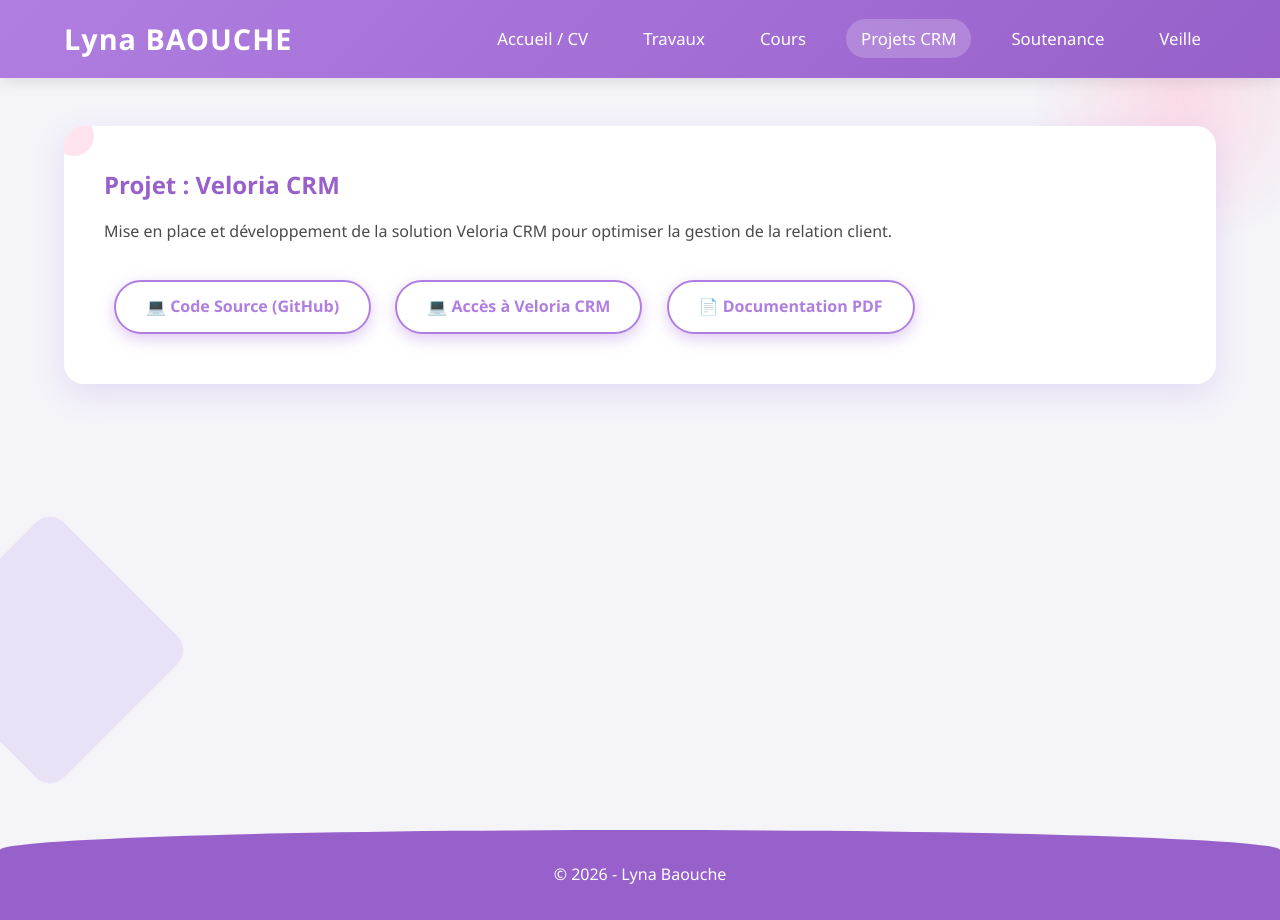
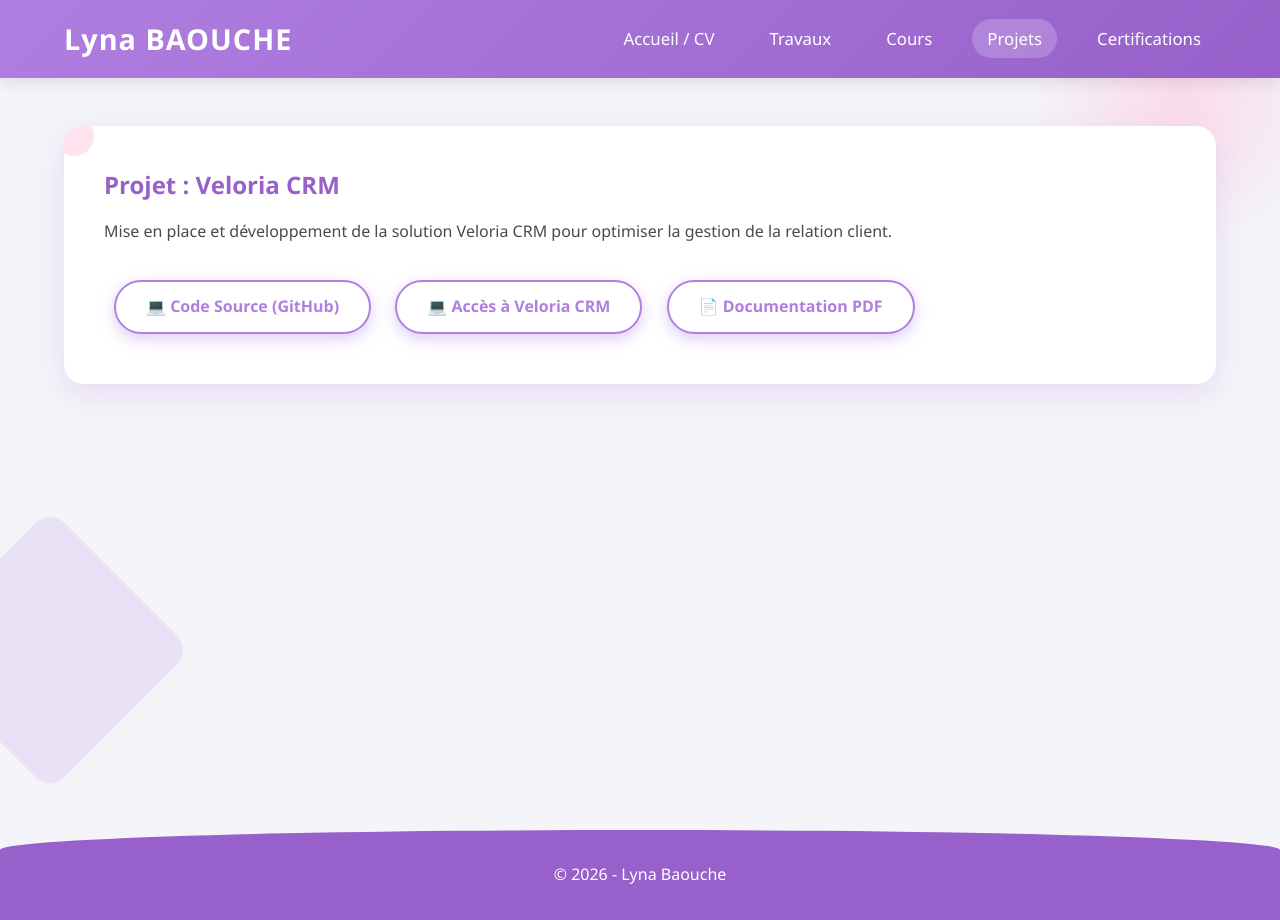
Before and after one commit to LynaBaouche/Portfolio, a plain HTML site: page projets.html in a window 1280 px wide. Drawn offline with Linux system fonts and the light colour scheme.

Commit message:
Ajout certifs

```diff
--- a/projets.html
+++ b/projets.html
@@ -15,9 +15,8 @@
             <li><a href="index.html">Accueil / CV</a></li>
             <li><a href="travaux.html">Travaux</a></li>
             <li><a href="cours.html">Cours</a></li>
-            <li><a href="projets.html" class="active">Projets CRM</a></li>
-            <li><a href="soutenance.html">Soutenance</a></li>
-            <li><a href="ressources.html">Veille</a></li>
+            <li><a href="projets.html" class="active">Projets</a></li>
+            <li><a href="soutenance.html">Certifications</a></li>
         </ul>
     </nav>
 </header>
@@ -26,7 +25,6 @@
     <section class="project-highlight">
         <h1>Projet : Veloria CRM</h1>
         <p>Mise en place et développement de la solution Veloria CRM pour optimiser la gestion de la relation client.</p>
-
         <div class="buttons" style="margin-top: 25px;">
             <a href="https://github.com/LynaBaouche/CRM" target="_blank" class="btn btn-outline">💻 Code Source (GitHub)</a>
             <a href="https://crm-veloria-f.vercel.app/" target="_blank" class="btn btn-outline">💻 Accès à Veloria CRM</a>
```
Also changed, not shown: cours.html (+1 -1 lines), index.html (+1 -1 lines), travaux.html (+1 -1 lines).
